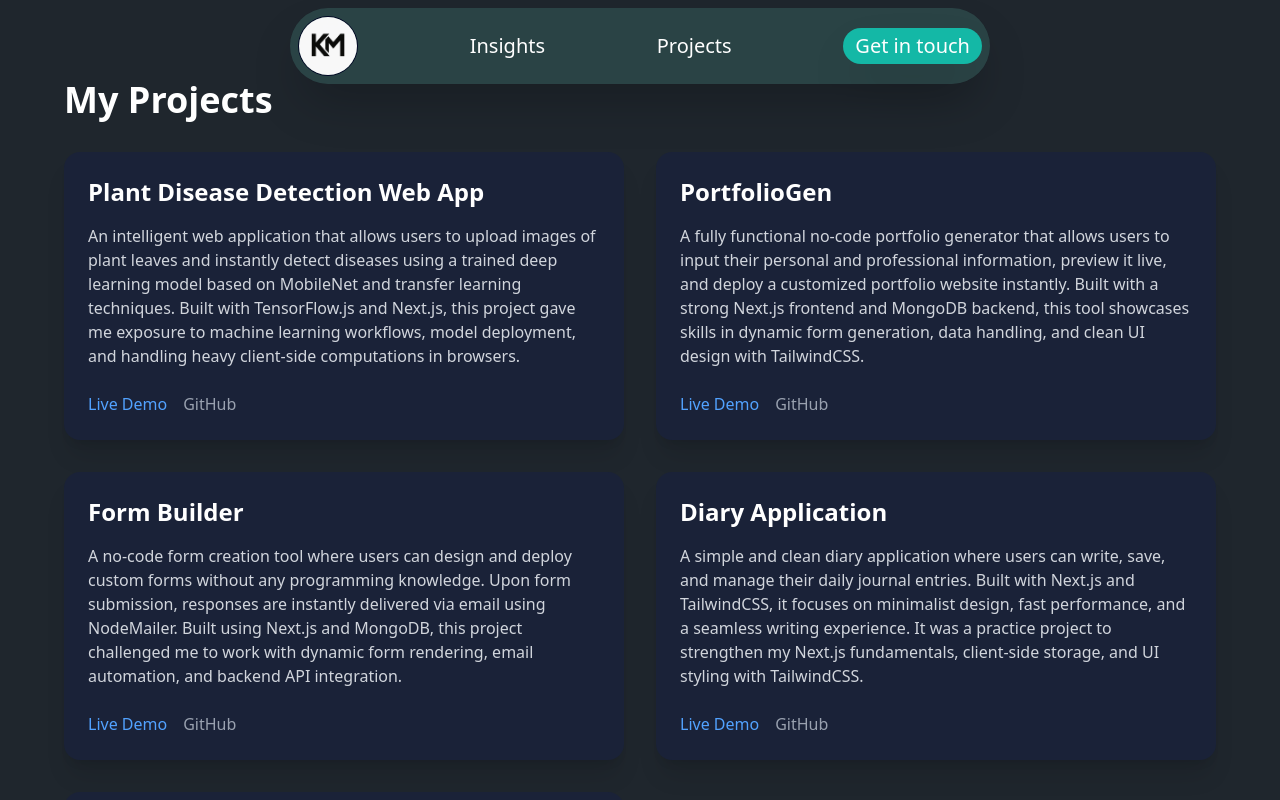
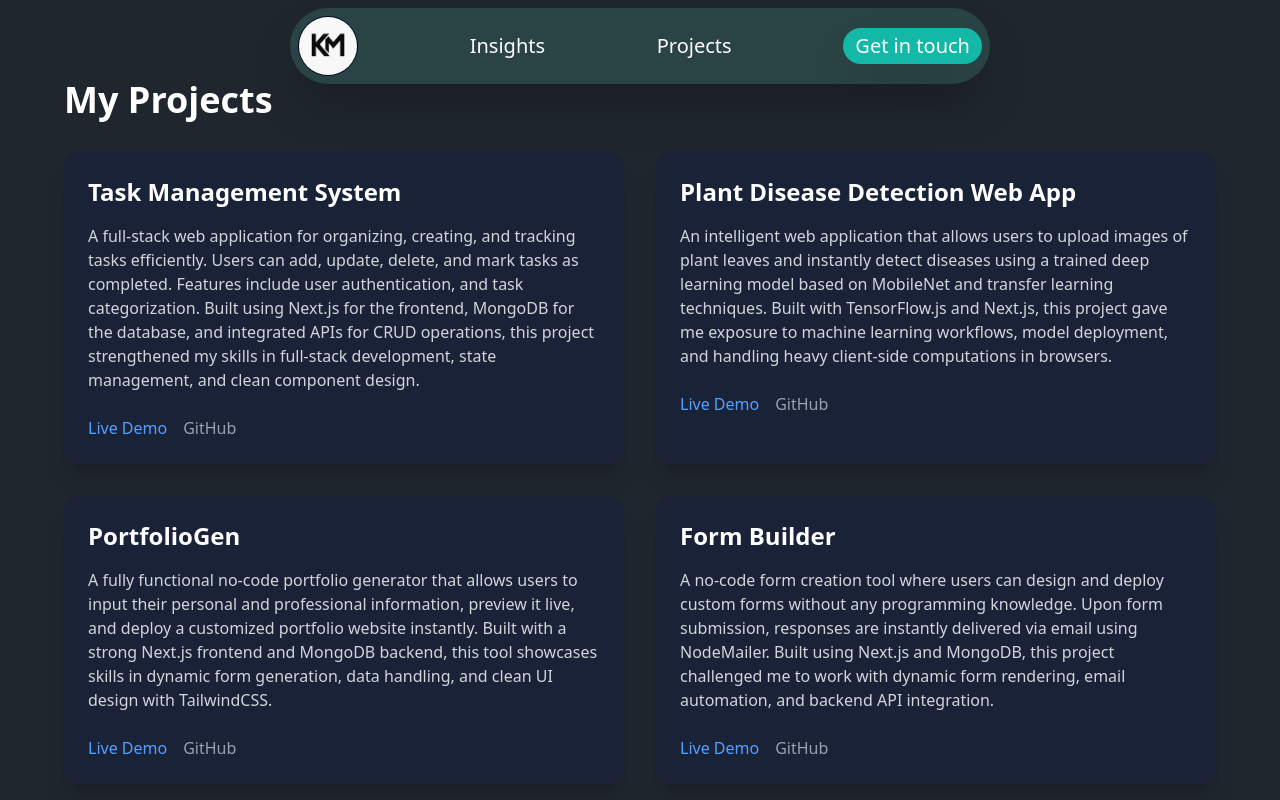
Before and after one commit to kartikeycsjm/Kartikey, a Next.js app: page /projects in a window 1280 px wide. Shown: the top 800 px of the page. Built offline with nearby package versions, Linux system fonts and the light colour scheme.

Commit message:
added task-management-system project

```diff
--- a/src/app/(routes)/projects/page.tsx
+++ b/src/app/(routes)/projects/page.tsx
@@ -2,6 +2,14 @@
 import React from 'react';
 import { motion } from "framer-motion"
 const projects = [
+    {
+        title: 'Task Management System',
+        description: 'A full-stack web application for organizing, creating, and tracking tasks efficiently. Users can add, update, delete, and mark tasks as completed. Features include user authentication, and task categorization. Built using Next.js for the frontend, MongoDB for the database, and integrated APIs for CRUD operations, this project strengthened my skills in full-stack development, state management, and clean component design.',
+        liveLink: 'https://taskpro1.vercel.app/',
+        githubLink: 'https://github.com/kartikeycsjm/task-manager',
+        tools: ['Next.js', 'MongoDB', 'TailwindCSS', 'REST API', 'Authentication'],
+    }
+    ,
     {
         title: 'Plant Disease Detection Web App',
         description: 'An intelligent web application that allows users to upload images of plant leaves and instantly detect diseases using a trained deep learning model based on MobileNet and transfer learning techniques. Built with TensorFlow.js and Next.js, this project gave me exposure to machine learning workflows, model deployment, and handling heavy client-side computations in browsers.',
```
